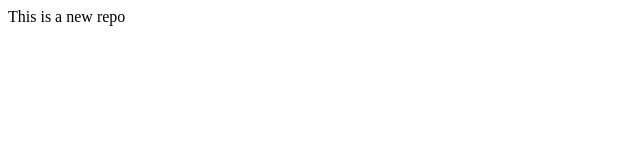
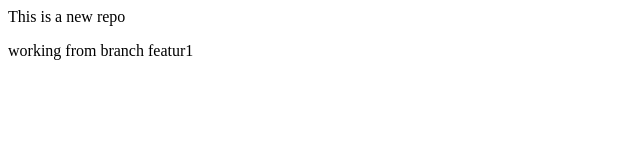
Before and after one commit to Amenawajiha/local_repo, a plain HTML site: page index.html in a window 1280 px wide. Shown: the whole page, without its empty margins (0-640 px from the left). Drawn offline with Linux system fonts and the light colour scheme.

Commit message:
feature1 html

```diff
--- a/index.html
+++ b/index.html
@@ -1 +1,2 @@
 <p>This is a new repo</p>
+<p>working from branch featur1</p>
```
